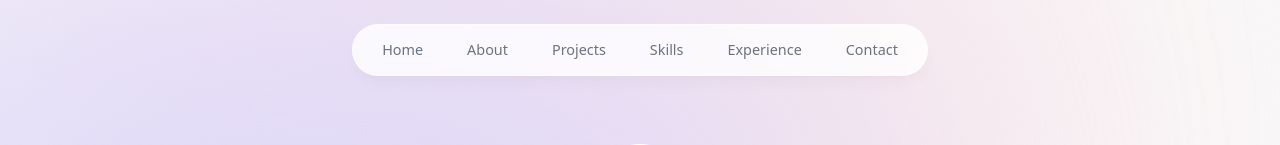
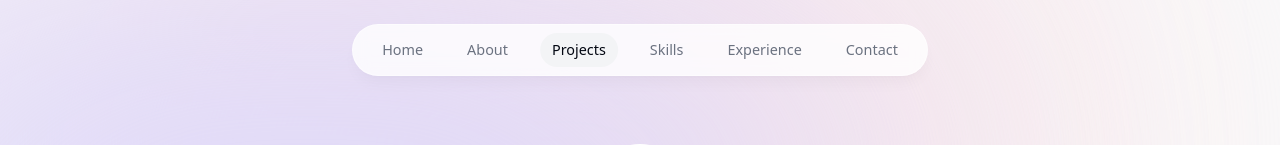
Before and after one commit to mmichael255/my-portfolio, a Next.js app: page / in a window 1280 px wide. Shown: the top 145 px of the page. Built offline with nearby package versions, Linux system fonts and the light colour scheme.

Commit message:
finished header motion

```diff
--- a/app/layout.tsx
+++ b/app/layout.tsx
@@ -2,6 +2,7 @@
 import localFont from "next/font/local";
 import "./globals.css";
 import Header from "@/components/header";
+import ActiveSectionContextProvider from "@/context/active-section-context";
 
 const geistSans = localFont({
   src: "./fonts/GeistVF.woff",
@@ -25,14 +26,16 @@
   children: React.ReactNode;
 }>) {
   return (
-    <html lang="en">
+    <html lang="en" className="!scroll-smooth">
       <body
         className={`${geistSans.variable} ${geistMono.variable} antialiased bg-gray-50 text-gray-950 relative h-[5000px] pt-28 sm:pt-36`}
       >
         <div className="bg-[#fbe2e3] absolute top-[-6rem] -z-10 right-[11rem] h-[31.25rem] w-[31.25rem] rounded-full blur-[10rem] sm:w-[68.75rem]"></div>
         <div className="bg-[#dbd7fb] absolute top-[-1rem] -z-10 left-[35rem] h-[31.25rem] w-[50rem] rounded-full blur-[10rem] sm:w-[68.75rem] md:left-[-33rem] lg:left-[-28rem] xl:left-[-15rem] 2xl:left-[-5rem]"></div>
-        <Header />
-        {children}
+        <ActiveSectionContextProvider>
+          <Header />
+          {children}
+        </ActiveSectionContextProvider>
       </body>
     </html>
   );
--- a/components/about.tsx
+++ b/components/about.tsx
@@ -1,16 +1,21 @@
 "use client";
 
-import React from "react";
+import React, { useEffect } from "react";
 import SectionHeading from "./section-heading";
 import { motion } from "framer-motion";
+import { useSectionInView } from "@/lib/hooks";
 
 export default function About() {
+  const { ref } = useSectionInView("About");
+
   return (
     <motion.section
-      className="mb-28 max-w-[45rem] text-center leading-8  sm:mb-40"
+      ref={ref}
+      className="mb-28 max-w-[45rem] text-center leading-8  sm:mb-40 scroll-mt-28"
       initial={{ opacity: 0, y: 100 }}
       animate={{ opacity: 1, y: 0 }}
       transition={{ delay: 0.175 }}
+      id="about"
     >
       <SectionHeading>About Me</SectionHeading>
       <p className="mb-3">
--- a/components/header.tsx
+++ b/components/header.tsx
@@ -1,10 +1,14 @@
 "use client";
-import React from "react";
 import { motion } from "framer-motion";
 import { links } from "@/lib/data";
 import Link from "next/link";
+import clsx from "clsx";
+import { useActiveSectionContext } from "@/context/active-section-context";
 
 export default function Header() {
+  const { activeSection, setActiveSection, setTimeOfLastClick } =
+    useActiveSectionContext();
+
   return (
     <header className="z-[999] relative">
       <motion.div
@@ -17,16 +21,34 @@
           {links.map((link) => {
             return (
               <motion.li
-                className="h-3/4 flex items-center justify-center"
+                className="h-3/4 flex items-center justify-center relative"
                 key={link.hash}
                 initial={{ y: -100, opacity: 0 }}
                 animate={{ y: 0, opacity: 100 }}
               >
                 <Link
-                  className="flex w-full items-center justify-center px-3 py-3 hover:text-gray-950"
+                  className={clsx(
+                    "flex w-full items-center justify-center px-3 py-3 hover:text-gray-950",
+                    { "text-gray-950": activeSection === link.name }
+                  )}
                   href={link.hash}
+                  onClick={() => {
+                    setActiveSection(link.name);
+                    setTimeOfLastClick(Date.now());
+                  }}
                 >
                   {link.name}
+                  {link.name === activeSection && (
+                    <motion.span
+                      className="rounded-full bg-gray-100 absolute inset-0 -z-10"
+                      layoutId="activeSection"
+                      transition={{
+                        type: "spring",
+                        stiffness: 380,
+                        damping: 30,
+                      }}
+                    ></motion.span>
+                  )}
                 </Link>
               </motion.li>
             );
--- a/components/intro.tsx
+++ b/components/intro.tsx
@@ -1,16 +1,22 @@
 "use client";
 
-import React from "react";
+import React, { useEffect } from "react";
 import Image from "next/image";
 import { motion } from "framer-motion";
 import Link from "next/link";
 import { BsArrowRight, BsLinkedin } from "react-icons/bs";
 import { HiDownload } from "react-icons/hi";
 import { FaGithubSquare } from "react-icons/fa";
+import { useSectionInView } from "@/lib/hooks";
 
 export default function Intro() {
+  const { ref } = useSectionInView("Home", 0.5);
   return (
-    <section className="mb-28 max-w-[50rem] text-center sm:mb-0">
+    <section
+      ref={ref}
+      id="home"
+      className="mb-28 max-w-[50rem] text-center sm:mb-0 scroll-mt-[100rem]"
+    >
       <div className="flex items-center justify-center">
         <div className="relative">
           <motion.div
--- a/components/projects.tsx
+++ b/components/projects.tsx
@@ -1,11 +1,15 @@
-import React, { useRef } from "react";
+"use client";
+
+import React, { useEffect, useRef } from "react";
 import SectionHeading from "./section-heading";
 import { projectsData } from "@/lib/data";
 import Project from "./project";
+import { useSectionInView } from "@/lib/hooks";
 
 export default function Projects() {
+  const { ref } = useSectionInView("Projects", 0.5);
   return (
-    <section>
+    <section ref={ref} id="projects" className="scroll-mt-28">
       <SectionHeading>My Projects</SectionHeading>
       <div>
         {projectsData.map((project, index) => (
--- /dev/null
+++ b/components/skills.tsx
@@ -0,0 +1,10 @@
+import React from "react";
+import SectionHeading from "./section-heading";
+export default function Skills() {
+  return (
+    <section>
+      <SectionHeading>My Skills</SectionHeading>
+      <ul></ul>
+    </section>
+  );
+}
--- /dev/null
+++ b/context/active-section-context.tsx
@@ -0,0 +1,50 @@
+"use client";
+
+import React, { useContext } from "react";
+import { useState, createContext } from "react";
+import type { SectionName } from "@/lib/types";
+
+type ActiveSectionContextProviderProps = {
+  children: React.ReactNode;
+};
+
+type ActiveSectionContextType = {
+  activeSection: SectionName;
+  setActiveSection: React.Dispatch<React.SetStateAction<SectionName>>;
+  timeOfLastClick: number;
+  setTimeOfLastClick: React.Dispatch<React.SetStateAction<number>>;
+};
+
+export const ActiveSectionContext =
+  createContext<ActiveSectionContextType | null>(null);
+
+export default function ActiveSectionContextProvider({
+  children,
+}: ActiveSectionContextProviderProps) {
+  const [activeSection, setActiveSection] = useState<SectionName>("Home");
+  const [timeOfLastClick, setTimeOfLastClick] = useState(0);
+  return (
+    <ActiveSectionContext.Provider
+      value={{
+        activeSection,
+        setActiveSection,
+        timeOfLastClick,
+        setTimeOfLastClick,
+      }}
+    >
+      {children}
+    </ActiveSectionContext.Provider>
+  );
+}
+
+export function useActiveSectionContext() {
+  const context = useContext(ActiveSectionContext);
+
+  if (context === null) {
+    throw new Error(
+      "useActiveSectionContext must be used within an ActiveSectionContextProvider"
+    );
+  }
+
+  return context;
+}
--- /dev/null
+++ b/lib/hooks.ts
@@ -0,0 +1,19 @@
+import { useActiveSectionContext } from "@/context/active-section-context";
+import { useEffect } from "react";
+import { useInView } from "react-intersection-observer";
+import type { SectionName } from "./types";
+
+export function useSectionInView(sectionName: SectionName, threshold = 0.75) {
+  const { setActiveSection, timeOfLastClick } = useActiveSectionContext();
+  const { ref, inView } = useInView({
+    threshold,
+  });
+
+  useEffect(() => {
+    if (inView && Date.now() - timeOfLastClick > 1000) {
+      setActiveSection("Projects");
+    }
+  }, [inView, timeOfLastClick]);
+
+  return { ref };
+}
--- /dev/null
+++ b/lib/types.ts
@@ -0,0 +1,3 @@
+import { links } from "./data";
+
+export type SectionName = (typeof links)[number]["name"];
--- a/package.json
+++ b/package.json
@@ -9,11 +9,13 @@
     "lint": "next lint"
   },
   "dependencies": {
+    "clsx": "^2.1.1",
     "framer-motion": "^11.11.8",
     "next": "14.2.15",
     "react": "^18",
     "react-dom": "^18",
-    "react-icons": "^5.3.0"
+    "react-icons": "^5.3.0",
+    "react-intersection-observer": "^9.13.1"
   },
   "devDependencies": {
     "@types/node": "^20",
```
Also changed, not shown: 1 other file (tests, documents, lock files or other folders).
